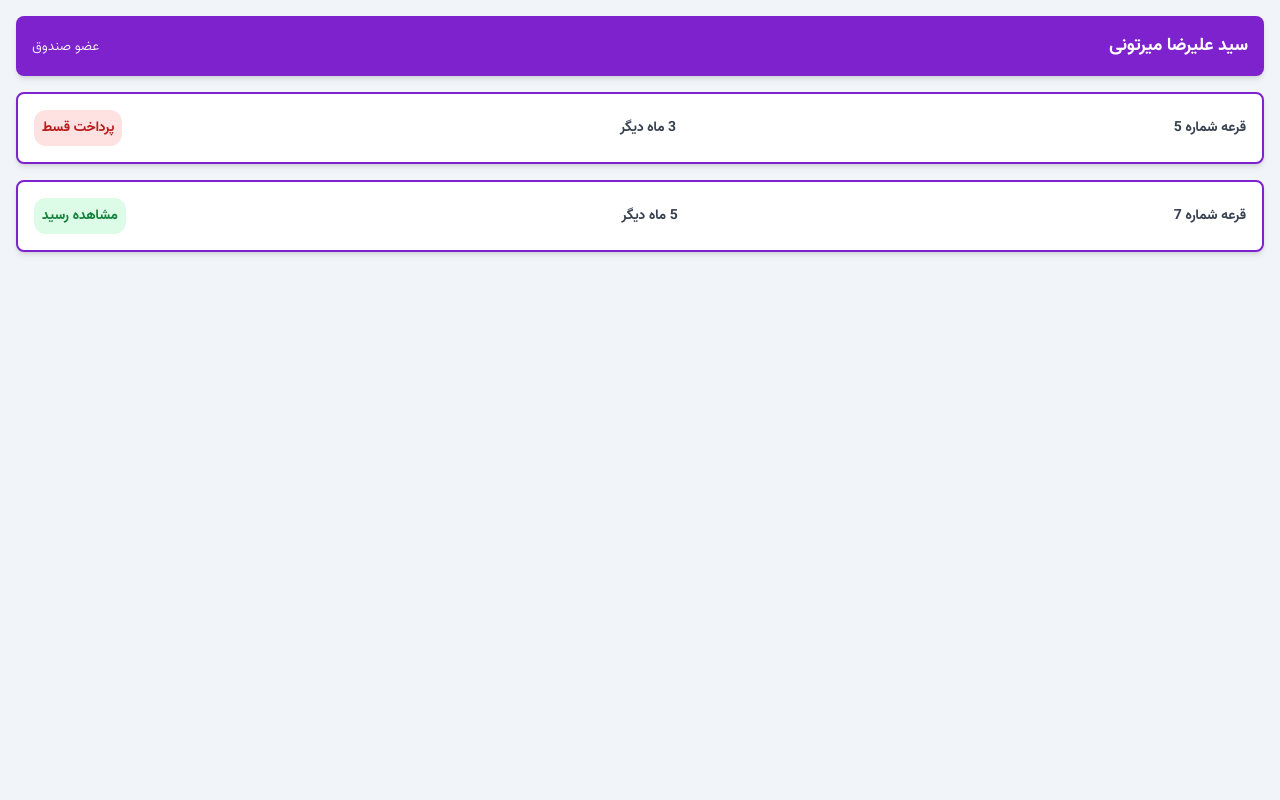
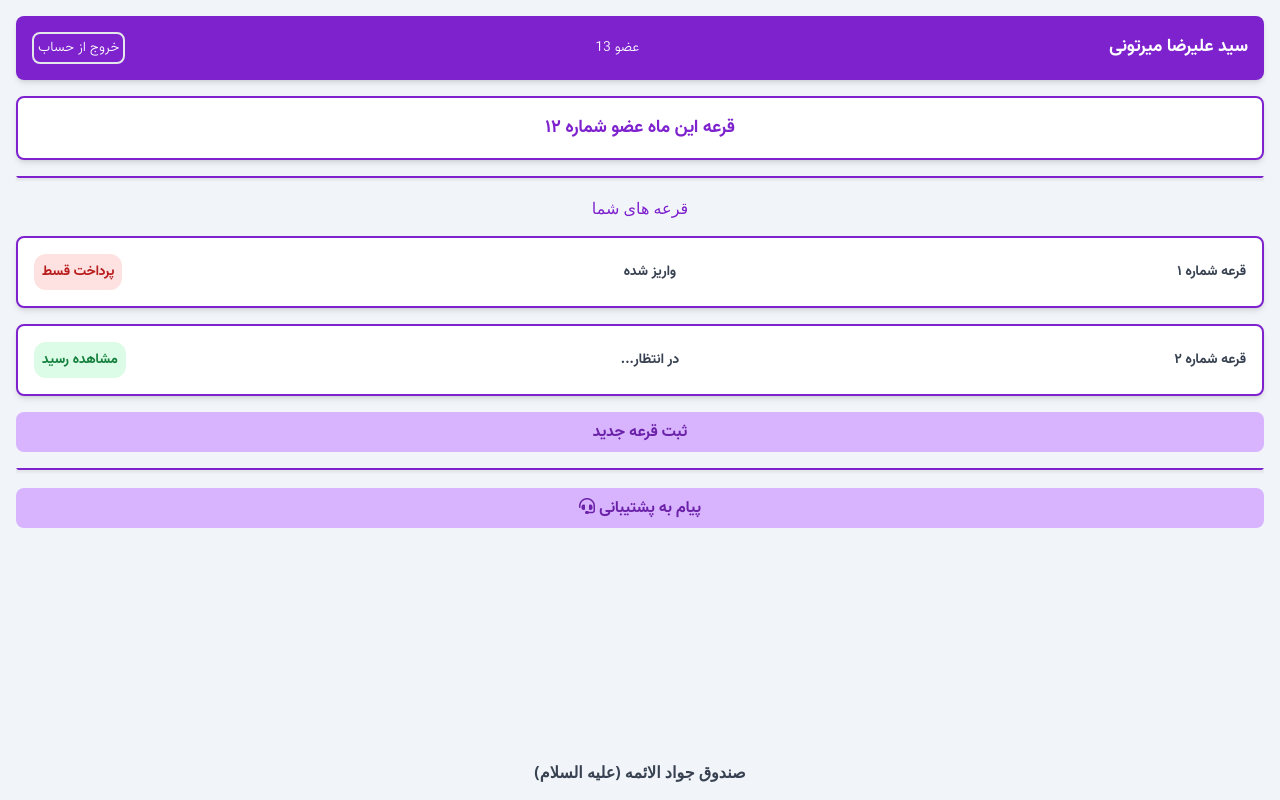
Before and after one commit to Mirtooni/invest, a website: page blog/home.html in a window 1280 px wide. Drawn offline with Linux system fonts and the light colour scheme.

Commit message:
complete the home page

```diff
--- a/blog/home.html
+++ b/blog/home.html
@@ -8,23 +8,40 @@
     <link rel="stylesheet" href="../style/style.css">
     <title>Document</title>
 </head>
-<body class="bg-slate-100 p-4 flex flex-col space-y-4" dir="rtl">
+<body class="h-screen bg-slate-100 p-4 flex flex-col space-y-4" dir="rtl">
     <nav class="w-full bg-purple-700 items-baseline shadow-md flex rounded-lg p-4 justify-between text-white text-lg font-bold font-vazir">
         <aside class="">
             <p>سید علیرضا میرتونی</p>
         </aside>
         <aside class="text-sm font-light">
-            عضو صندوق
+            عضو 13
         </aside>
+        <button class="p-1 text-sm  font-light border-2 bordee-white rounded-lg">
+            خروج از حساب
+      </button>
     </nav>
+
+    <section class="w-full bg-white items-baseline border-2 border-purple-700 shadow-md flex rounded-lg p-4 justify-center text-white text-lg font-bold font-vazir">
+        <aside class="text-purple-700">
+            <p>قرعه این ماه عضو شماره ۱۲</p>
+        </aside>
+    </section>
+
+    <hr class="border-2 border-t-purple-700 shadow-sm">
+
+    <section class="w-full flex justify-center">
+        <p class="text-purple-700">
+            قرعه های شما
+        </p>
+    </section>
 
     <section class="w-full bg-white border-2 border-purple-700 items-baseline shadow-md flex rounded-lg p-4 justify-between text-gray-700 text-sm font-bold font-vazir">
         <aside>
-            قرعه شماره 5
+            قرعه شماره ۱
         </aside>
 
         <aside>
-            3 ماه دیگر
+            واریز شده
         </aside>
 
         <a href="#">
@@ -37,11 +54,11 @@
 
     <section class="w-full bg-white border-2 border-purple-700 items-baseline shadow-md flex rounded-lg p-4 justify-between text-gray-700 text-sm font-bold font-vazir">
         <aside>
-            قرعه شماره 7
+            قرعه شماره ۲
         </aside>
 
         <aside>
-            5 ماه دیگر
+            در انتظار...
         </aside>
 
         <a href="#">
@@ -52,5 +69,25 @@
 
     </section>
 
+    <a href="#" class="w-full">
+    <button class="p-2 bg-purple-300 text-purple-800 rounded-lg w-full font-vazir font-bold">
+            ثبت قرعه جدید
+    </button>
+    </a>
+
+    <hr class="border-2 border-t-purple-700 shadow-sm">
+
+        <a href="https://wa.me/message/TQXRAICQTUQOO1" class="w-full">
+    <button class="p-2 bg-purple-300 text-purple-800 rounded-lg w-full font-vazir font-bold">
+            پیام به پشتیبانی <i class="fa-solid fa-headset"></i>
+    </button>
+    </a>
+
+    <footer class="flex h-full font-bold justify-center">
+        <p class="self-end text-gray-700">
+            صندوق جواد الائمه (علیه السلام)
+        </p>
+    </footer>
+
 </body>
 </html>
```
Also changed, not shown: blog/logo.png (deleted), style/style.css.
